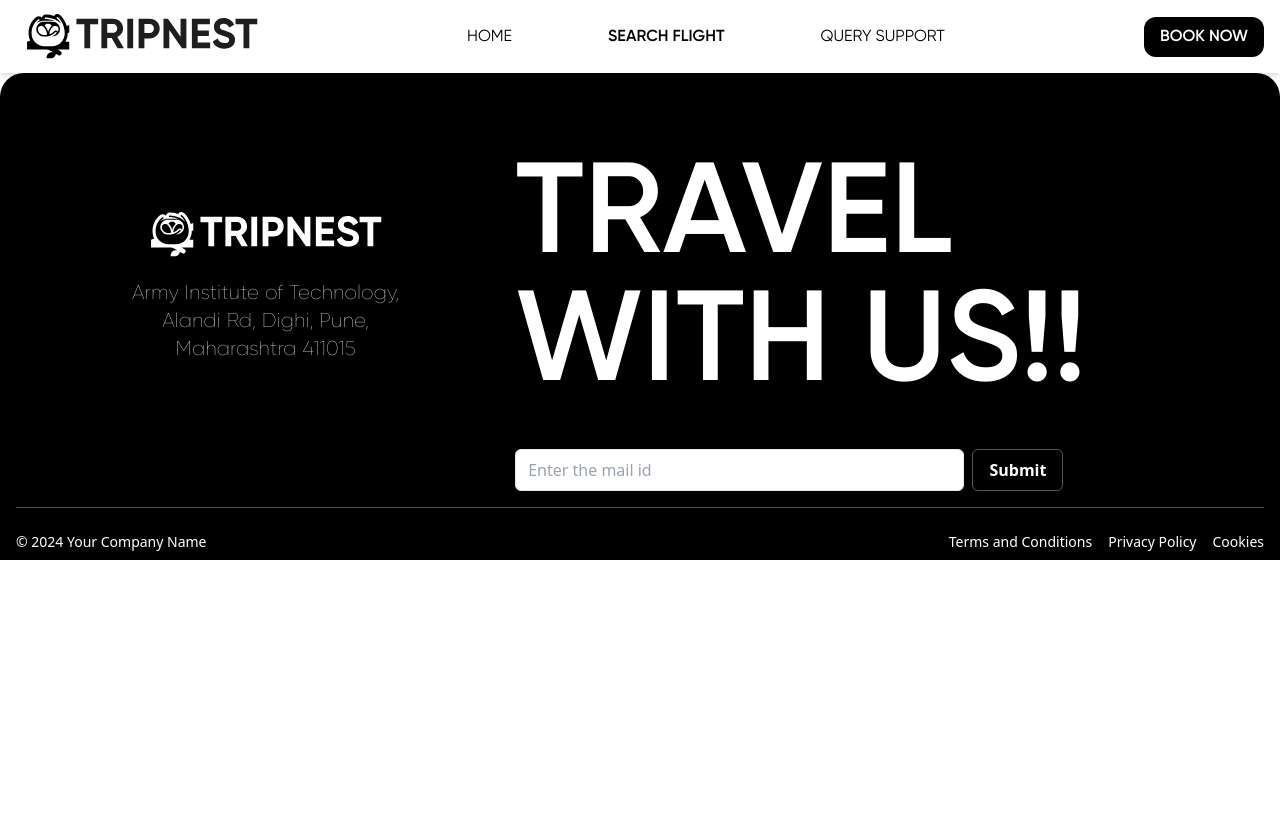
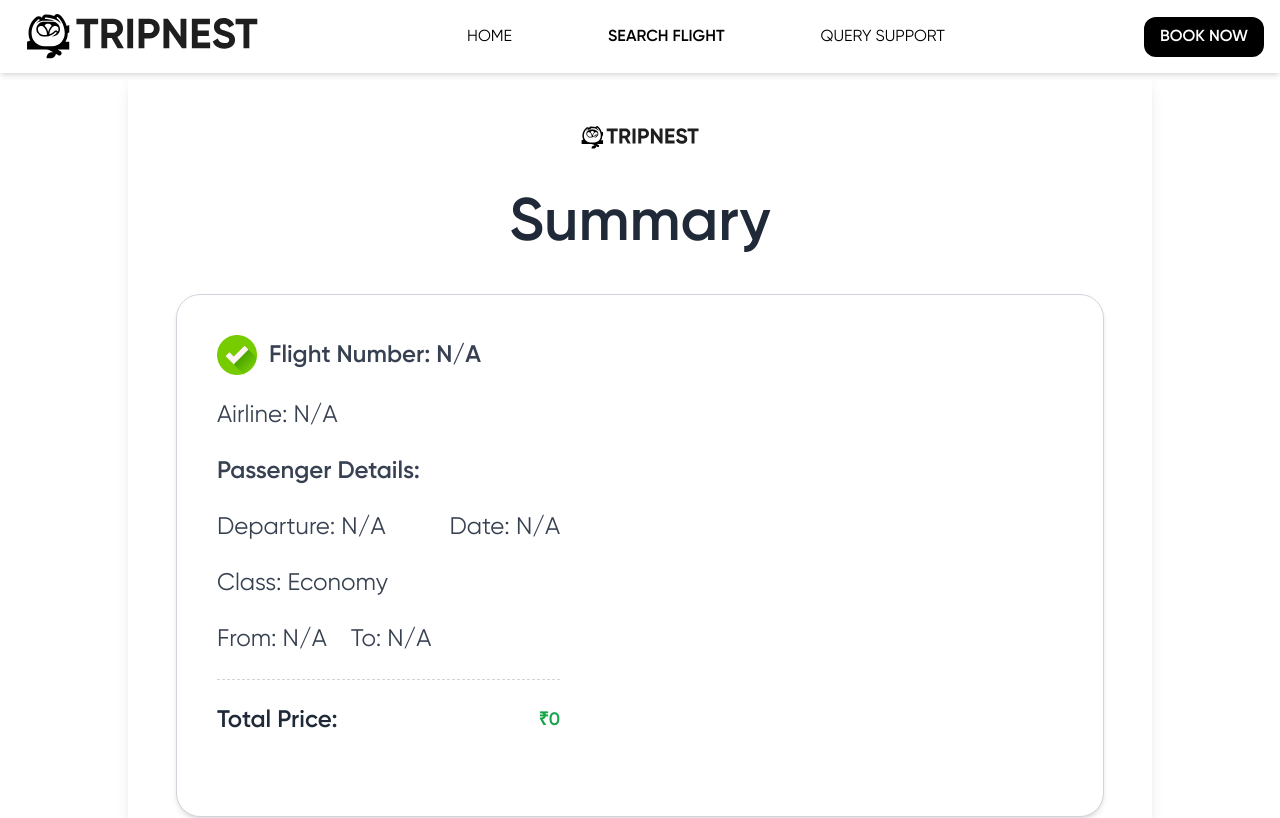
Before and after one commit to Pranav110904/Tripnest, a React (Vite) app in the folder Frontend/: page /searchFlights/adddetails/summarypage in a window 1280 px wide. Shown: the top 818 px of the page. Built offline with nearby package versions, Linux system fonts and the light colour scheme.

Commit message:
slight changes

```diff
--- a/Frontend/src/App.jsx
+++ b/Frontend/src/App.jsx
@@ -8,6 +8,7 @@ import Navbar from './Components/Navbar';
 import Footer from './Components/Footer';
 import LoginPage from './Pages/LoginPage';
 import SignUp from './Pages/SignUp';
+import SummaryPage from './Pages/SummaryPage';
 
 function App() {
   const location = useLocation();
@@ -24,6 +25,7 @@ function App() {
         <Route path="/searchFlights/adddetails" element={<AddDetails />} /> {/* Nested route for AddDetails */}
         <Route path="/login" element={<LoginPage />} />
         <Route path="/signup" element={<SignUp />} />
+        <Route path="/searchFlights/adddetails/summarypage" element={<SummaryPage></SummaryPage>}></Route>
       </Routes>
 
       {!isAuthPage && <Footer />}
--- a/Frontend/src/Pages/AddDetails.jsx
+++ b/Frontend/src/Pages/AddDetails.jsx
@@ -1,8 +1,9 @@
 import React, { useState, useEffect } from 'react';
-import { useLocation } from 'react-router-dom';
+import { useLocation, useNavigate } from 'react-router-dom';
 
 const AddDetails = () => {
   const location = useLocation();
+  const navigate = useNavigate();
   const { flight, searchParams } = location.state || {};
 
   const [passengers, setPassengers] = useState([]);
@@ -34,12 +35,32 @@ const AddDetails = () => {
     setPassengers(newPassengers);
   };
 
+  const handleSubmit = (e) => {
+    e.preventDefault();
+
+    const bookingSummary = {
+      flightNumber: flight?.flightNo || '',
+      airline: flight?.airline || '',
+      departure: flight?.departure || '',
+      arrival: flight?.arrival || '',
+      price: flight?.price || 0,
+      date: searchParams?.departDate || '',
+      class: searchParams?.passengerClass || 'Economy',
+      from: searchParams?.from || '',
+      to: searchParams?.to || '',
+      passengers: passengers.map(({ name, age, type }) => ({ name, age, type })),
+    };
+
+    navigate('/searchFlights/adddetails/summarypage', { state: { bookingSummary } });
+};
+
+
   return (
     <div className="min-h-screen bg-gray-50 p-8 font-gilroy">
       <div className="max-w-4xl mx-auto bg-white rounded-lg shadow p-6">
         <h1 className="text-3xl font-semibold mb-6">Flight Booking Portal</h1>
 
-        <form className="space-y-6">
+        <form className="space-y-6" onSubmit={handleSubmit}>
           {/* Flight Information */}
           {flight && (
             <div className="mb-6">
@@ -52,6 +73,7 @@ const AddDetails = () => {
             </div>
           )}
 
+          {/* Personal Information and Address (unchanged) */}
           {/* Personal Information */}
           <div className="grid grid-cols-1 md:grid-cols-2 gap-4">
             <div>
@@ -181,6 +203,7 @@ const AddDetails = () => {
             </div>
           )}
 
+
           {/* Passenger Details */}
           <div className="space-y-4">
             <div className="flex justify-between items-center">
@@ -247,8 +270,10 @@ const AddDetails = () => {
 
           <button
             type="submit"
-            className="mt-6 bg-black  text-white px-6 py-2 rounded-md hover:bg-[#6e6e6e]"
-          >
+            className="mt-6 bg-black text-white px-6 py-2 rounded-md hover:bg-[#6e6e6e]"
+            onClick={()=>{
+              handleSubmit()}}
+            >
             Submit Details
           </button>
         </form>
--- a/Frontend/src/Pages/SummaryPage.jsx
+++ b/Frontend/src/Pages/SummaryPage.jsx
@@ -1,115 +1,72 @@
 import React from 'react';
-import { Check } from 'lucide-react';
-import { Card, CardContent } from '@/components/ui/card';
+import { useLocation } from 'react-router-dom';
+import logo from '/src/assets/logo.svg';
 
-const FlightBookingSummary = ({ bookingDetails = {
-  flightNumber: '6E2279',
-  flightName: 'IndiGo',
-  passengerName: 'Pranav',
-  departure: '0005',
-  date: '04/10/2024',
-  seat: '16 C',
-  class: 'Economy',
-  from: 'PNQ',
-  to: 'DEL',
-  total: 5202
-}}) => {
+const SummaryPage = () => {
+  const location = useLocation();
+  const { bookingSummary } = location.state || {}; // Access bookingSummary
+  const {
+    flightNumber,
+    airline,
+    departure,
+    arrival,
+    price,
+    date,
+    class: passengerClass,
+    from,
+    to,
+    passengers
+  } = bookingSummary || {};
+
   return (
-    <div className="max-w-3xl mx-auto p-4">
-      {/* Header */}
-      <div className="flex justify-between items-center mb-8">
-        <div className="text-2xl font-bold">TRIPNEST</div>
-        <div className="flex items-center gap-4">
-          <div className="flex items-center gap-2 px-4 py-2 rounded-full border border-green-500">
-            <span>Booked</span>
-            <Check className="w-5 h-5 text-green-500" />
-          </div>
-          <div className="flex items-center gap-2">
-            <span className="text-lg">{bookingDetails.passengerName}</span>
-            <div className="w-10 h-10 rounded-full bg-gray-200"></div>
+    <div className="max-w-5xl mx-auto p-12 font-gilroy  rounded-lg shadow-lg">
+      <img src={logo} alt="Logo" className="w-32 mb-10 mx-auto" />
+
+      <h1 className="text-6xl font-semibold text-center mb-10 text-gray-800">Summary</h1>
+
+      <div className="border border-gray-300 rounded-3xl p-10 bg-white shadow-md">
+        <div className="flex justify-between items-start mb-10">
+          <div className="space-y-6">
+            <div className="flex items-center gap-3">
+              <img src='/src/assets/check.png' className='w-10' alt="Check icon"/>
+              <span className="font-semibold text-2xl text-gray-700">Flight Number: {flightNumber || 'N/A'}</span>
+            </div>
+            <div className="text-2xl text-gray-700">Airline: {airline || 'N/A'}</div>
+
+            <div className="text-2xl text-gray-700 font-semibold">Passenger Details:</div>
+            {passengers?.map((passenger, index) => (
+              <div key={index} className="ml-4 text-xl mb-2 text-gray-600">
+                <p>Name: {passenger.name || 'N/A'}</p>
+                <p>Age: {passenger.age || 'N/A'}</p>
+                <p>Type: {passenger.type.charAt(0).toUpperCase() + passenger.type.slice(1) || 'N/A'}</p>
+              </div>
+            ))}
+
+            <div className="flex gap-16 text-2xl text-gray-700 mt-6">
+              <div>Departure: {departure || 'N/A'}</div>
+              <div>Date: {date || 'N/A'}</div>
+            </div>
+            <div className="flex gap-16 text-2xl text-gray-700">
+              <div>Class: {passengerClass || 'Economy'}</div>
+            </div>
+            <div className="flex items-center gap-6 text-2xl text-gray-700 mt-6">
+              <span>From: {from || 'N/A'}</span>
+              <span>To: {to || 'N/A'}</span>
+            </div>
+
+            {/* Divider */}
+            <div className="border-b border-dashed border-gray-300 my-8"></div>
+
+            {/* Total */}
+            <div className="flex justify-between items-center text-2xl text-gray-800 font-semibold">
+              <span>Total Price:</span>
+              <span className="text-lg text-green-600">₹{price || '0'}</span>
+            </div>
           </div>
         </div>
       </div>
-
-      {/* Summary Title */}
-      <h1 className="text-4xl font-bold mb-8">Summary</h1>
-
-      {/* Booking Details Card */}
-      <Card className="w-full">
-        <CardContent className="p-6">
-          <div className="flex justify-between items-start mb-6">
-            <div className="space-y-4 flex-1">
-              <div className="flex items-center gap-2">
-                <Check className="w-6 h-6" />
-                <div>
-                  <span className="font-bold">Flight Number: </span>
-                  {bookingDetails.flightNumber}
-                </div>
-              </div>
-
-              <div>
-                <span className="font-bold">Flight Name: </span>
-                {bookingDetails.flightName}
-              </div>
-
-              <div>
-                <span className="font-bold">Passenger Name: </span>
-                {bookingDetails.passengerName}
-              </div>
-
-              <div className="flex gap-8">
-                <div>
-                  <span className="font-bold">Departure: </span>
-                  {bookingDetails.departure} hrs
-                </div>
-                <div>
-                  <span className="font-bold">Date: </span>
-                  {bookingDetails.date}
-                </div>
-              </div>
-
-              <div className="flex gap-8">
-                <div>
-                  <span className="font-bold">Seat: </span>
-                  {bookingDetails.seat}
-                </div>
-                <div>
-                  <span className="font-bold">Class: </span>
-                  {bookingDetails.class}
-                </div>
-              </div>
-
-              <div className="flex items-center gap-4">
-                <div>
-                  <span className="font-bold">From: </span>
-                  {bookingDetails.from}
-                </div>
-                <div>
-                  <span className="font-bold">To: </span>
-                  {bookingDetails.to}
-                </div>
-              </div>
-            </div>
-
-            <div className="w-24 h-24">
-              <img
-                src="/api/placeholder/96/96"
-                alt="Airline Logo"
-                className="w-full h-full object-contain"
-              />
-            </div>
-          </div>
-
-          <div className="border-t pt-4">
-            <div className="flex justify-between items-center">
-              <span className="text-xl font-bold">Total:</span>
-              <span className="text-2xl font-bold">₹{bookingDetails.total.toLocaleString()}</span>
-            </div>
-          </div>
-        </CardContent>
-      </Card>
     </div>
   );
 };
 
-export default FlightBookingSummary;
+export default SummaryPage;
```
Also changed, not shown: Frontend/src/assets/check.png (added).
